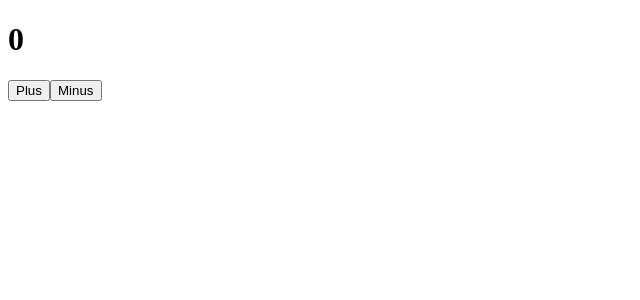
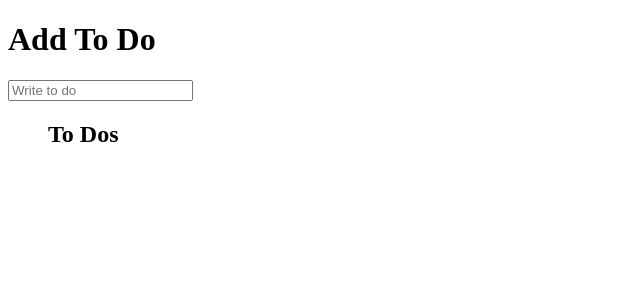
Before and after one commit to devsehyeon/hooks-todo, a React (Create React App) app: page / in a window 1280 px wide. Shown: the top 300 px of the page, without its empty margins (0-640 px from the left). Built offline with nearby package versions, Linux system fonts and the light colour scheme.

Commit message:
Add to do

```diff
--- a/src/App.tsx
+++ b/src/App.tsx
@@ -1,27 +1,56 @@
-import React, { useReducer } from 'react'
+import React, { useReducer, useState } from 'react'
 
-const INCREMENT = 'increment'
-const DECREMENT = 'decrement'
+const initialState = {
+  toDos: [],
+}
+
+const ADD = 'add'
 
 const reducer = (state: any, action: any) => {
   switch (action.type) {
-    case INCREMENT:
-      return { count: state.count + 1 }
-    case DECREMENT:
-      return { count: state.count - 1 }
+    case ADD:
+      return { toDos: [...state.toDos, { text: action.payload }] }
     default:
-      throw new Error()
+      return
   }
 }
 
 function App() {
-  const [state, dispatch] = useReducer(reducer, { count: 0 })
+  const [state, dispatch] = useReducer(reducer, initialState)
+  const [newToDo, setNewToDo] = useState<string>('')
+
+  const onSubmit = (e: React.FormEvent<HTMLFormElement>) => {
+    e.preventDefault()
+    dispatch({ type: ADD, payload: newToDo })
+  }
+
+  const onChange = (e: React.ChangeEvent<HTMLInputElement>) => {
+    const {
+      target: { value },
+    } = e
+
+    setNewToDo(value)
+  }
+
   return (
-    <div>
-      <h1>{state.count}</h1>
-      <button onClick={() => dispatch({ type: INCREMENT })}>Plus</button>
-      <button onClick={() => dispatch({ type: DECREMENT })}>Minus</button>
-    </div>
+    <>
+      <h1>Add To Do</h1>
+      <form onSubmit={onSubmit}>
+        <input
+          value={newToDo}
+          type="text"
+          placeholder="Write to do"
+          onChange={onChange}
+        />
+      </form>
+
+      <ul>
+        <h2>To Dos</h2>
+        {state?.toDos.map((todo: any, index: number) => (
+          <li key={index}>{todo.text}</li>
+        ))}
+      </ul>
+    </>
   )
 }
 
```
